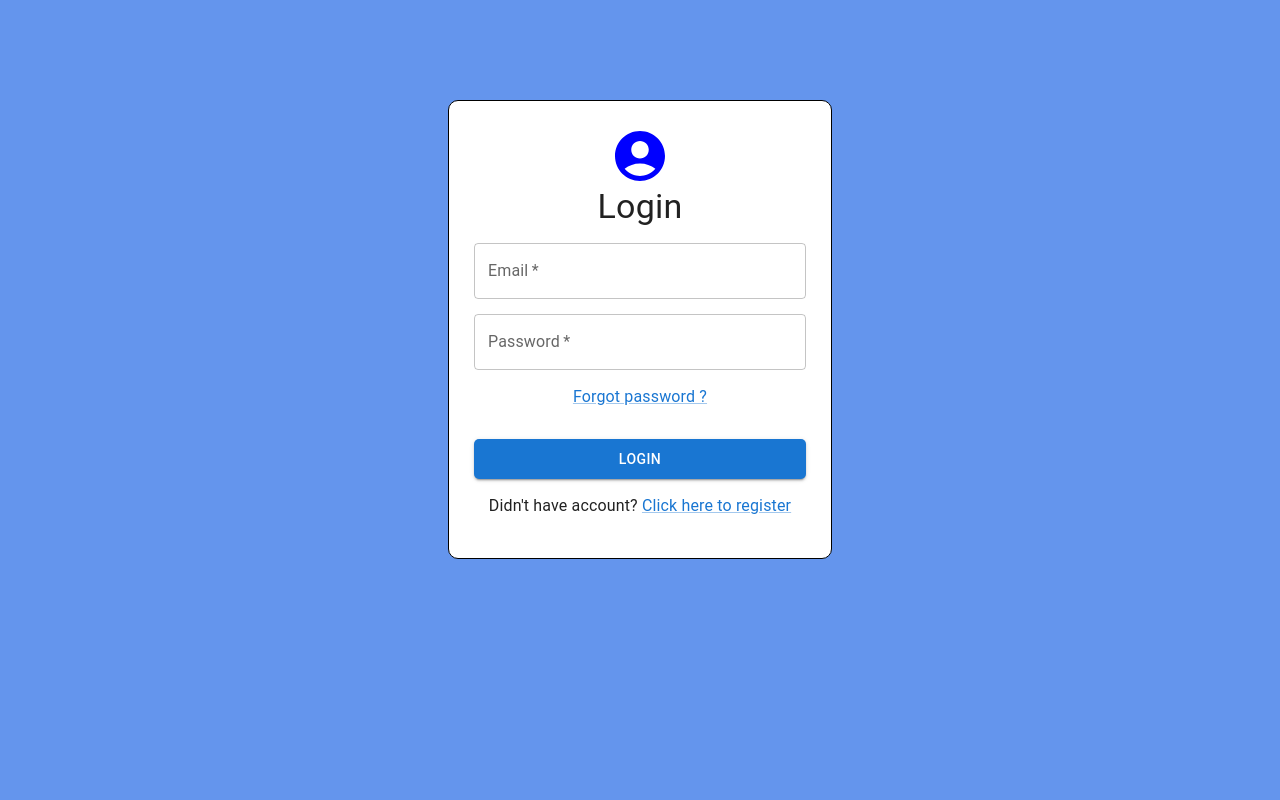
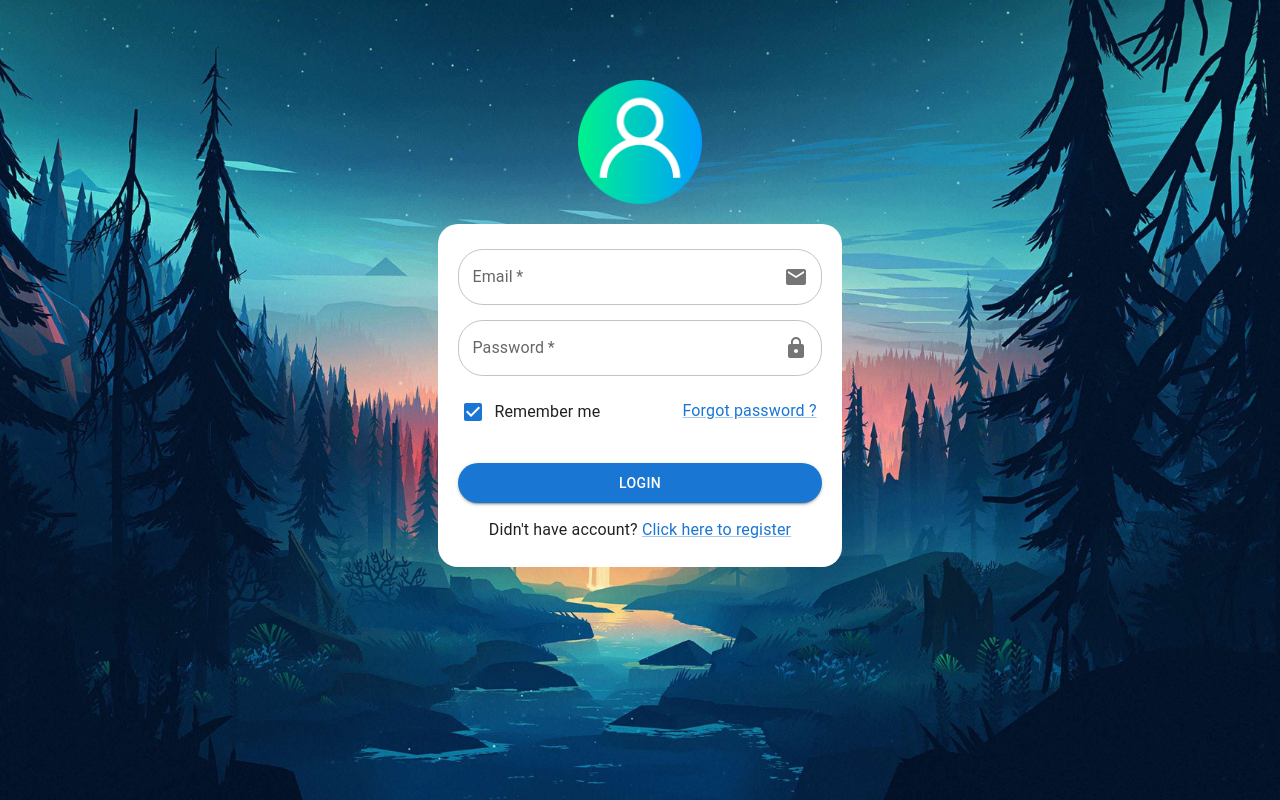
Before and after one commit to namkha1032/recruitment-website, a React (Create React App) app: page /login in a window 1280 px wide. Built offline with nearby package versions, Linux system fonts and the light colour scheme.

Commit message:
Update Login Page

```diff
--- a/src/pages/XPage_Login/XPage_Login.jsx
+++ b/src/pages/XPage_Login/XPage_Login.jsx
@@ -8,9 +8,15 @@ import {
   Link,
   Box,
   Container,
+  InputAdornment,
+  Checkbox,
+  FormControlLabel,
 } from "@mui/material";
 
-import AccountCircleIcon from "@mui/icons-material/AccountCircle";
+import EmailIcon from "@mui/icons-material/Email";
+import LockIcon from "@mui/icons-material/Lock";
+import image from "./login_icon.png";
+import imageBackground from "./background.jpg";
 
 const style = {
   marginTop: "15px",
@@ -27,39 +33,73 @@ const XPage_Login = () => {
     navigate("/");
   };
 
+  const handleCheck = (event) => {
+    console.log(event.target.checked);
+  };
+
   return (
-    <Box sx={{ backgroundColor: "cornflowerblue", height: "100vh" }}>
+    <Box
+      sx={{
+        height: "100vh",
+        backgroundImage: `url(${imageBackground})`,
+        backgroundPosition: "center",
+        backgroundSize: "cover",
+        backgroundRepeat: "no-repeat",
+        width: "100%",
+      }}
+    >
       <Container sx={{ display: "flex", justifyContent: "center" }}>
         <Grid
           container
           sx={{
-            paddingTop: "100px",
+            paddingTop: "60px",
             display: "flex",
+            flexDirection: "row",
             justifyContent: "center",
             width: "80%",
           }}
         >
           <Grid
             item
-            md={5}
+            xs={7}
+            padding="20px"
+          >
+            <Grid item xs={12} display="flex" justifyContent="center">
+              <img
+                src={image}
+                alt="login"
+                width="25%"
+                height="25%"
+                loading="eager"
+              />
+            </Grid>
+
+          </Grid>
+
+          <Grid
+            item
+            md={7}
+            sx={{ display: "flex", justifyContent: "center" }}
+          >
+            <Grid
+              item
+              md={9}
               sx={{
-              border: "1px solid #000",
-              borderRadius: "10px",
-              padding: "25px",
+                borderRadius: "20px",
+                padding: "20px",
+                paddingTop: "10px",
+                paddingBottom: "10px",
                 backgroundColor: "white",
+                opacity: "100%",
+                left: "20%",
+                right: "20%",
               }}
             >
-            <Grid item xs={12} display="flex" justifyContent="center">
-              <AccountCircleIcon sx={{ fontSize: 60, color: "blue" }} />
-            </Grid>
-
-            <Grid item xs={12}>
-              <Typography variant="h4" align="center">
-                Login
-              </Typography>
-            </Grid>
-
-            <form onSubmit={handleSubmit}>
+              <form
+                onSubmit={
+                  handleSubmit
+                }
+              >
                 <Grid item xs={12} md={12} sx={{ ...style }}>
                   <TextField
                     fullWidth
@@ -67,6 +107,15 @@ const XPage_Login = () => {
                     label="Email"
                     type="email"
                     value={email}
+                    InputProps={{
+                      endAdornment: (
+                        <InputAdornment position="end">
+                          <EmailIcon />
+                        </InputAdornment>
+                      ),
+
+                      style: { borderRadius: "25px" },
+                    }}
                     onChange={(e) => {
                       setEmail(e.target.value);
                     }}
@@ -80,16 +129,55 @@ const XPage_Login = () => {
                     label="Password"
                     type="password"
                     value={password}
+                    variant="outlined"
+                    InputProps={{
+                      endAdornment: (
+                        <InputAdornment position="end">
+                          <LockIcon />
+                        </InputAdornment>
+                      ),
+
+                      style: { borderRadius: "25px" },
+                    }}
                     onChange={(e) => {
                       setPassword(e.target.value);
                     }}
                   />
                 </Grid>
 
-              <Grid item xs={12} sx={style}>
+                <Grid
+                  item
+                  xs={12}
+                  md={12}
+                  sx={{ ...style, display: "flex", justifyContent: "center" }}
+                >
+                  <Grid
+                    item
+                    xs={6}
+                    md={6}
+                    paddingLeft='5px'
+                  >
+                    <FormControlLabel
+                      control={
+                        <Checkbox
+                          defaultChecked
+                          color="primary"
+                          onClick={handleCheck}
+                        />
+                      }
+                      label="Remember me"
+                      align="left"
+                    />
+
+                  </Grid>
+
+                  <Grid item xs={6} md={6} paddingRight='5px'>
                     <Link href="/recovery">
-                  <Typography align="center">Forgot password ?</Typography>
+                      <Typography paddingTop="8px" align="right">
+                        Forgot password ?
+                      </Typography>
                     </Link>
+                  </Grid>
                 </Grid>
 
                 <Grid
@@ -103,7 +191,7 @@ const XPage_Login = () => {
                     sx={{
                       height: "40px",
                       width: "100%",
-                    borderRadius: "5px",
+                      borderRadius: "20px",
                       marginTop: "15px",
                     }}
                   >
@@ -124,6 +212,7 @@ const XPage_Login = () => {
               </Grid>
             </Grid>
           </Grid>
+        </Grid>
       </Container>
     </Box>
   );
```
Also changed, not shown: src/pages/XPage_Login/background.jpg (added), src/pages/XPage_Login/login_icon.png (added). Lines whose indentation alone changed are shown as unchanged.
